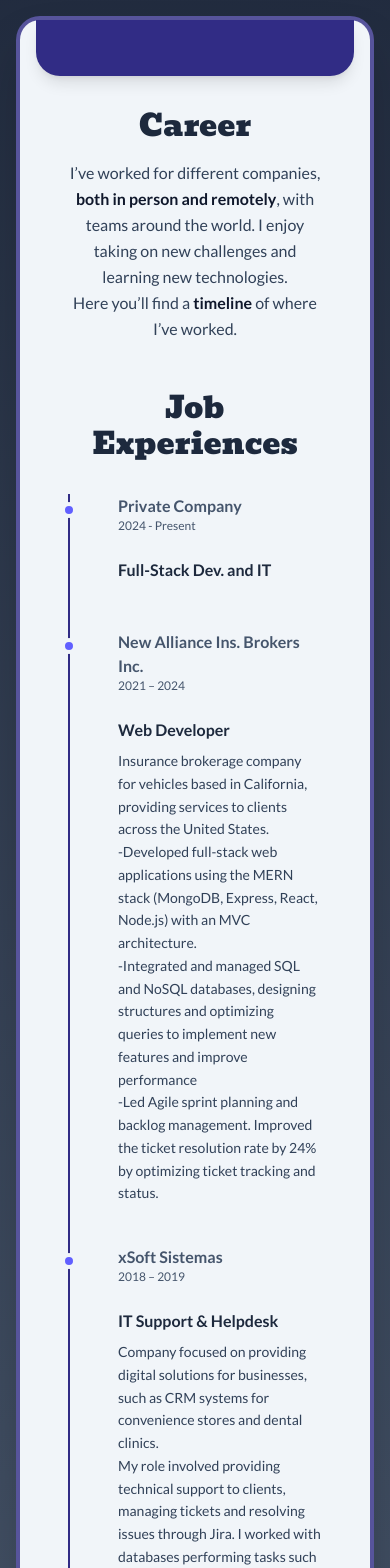
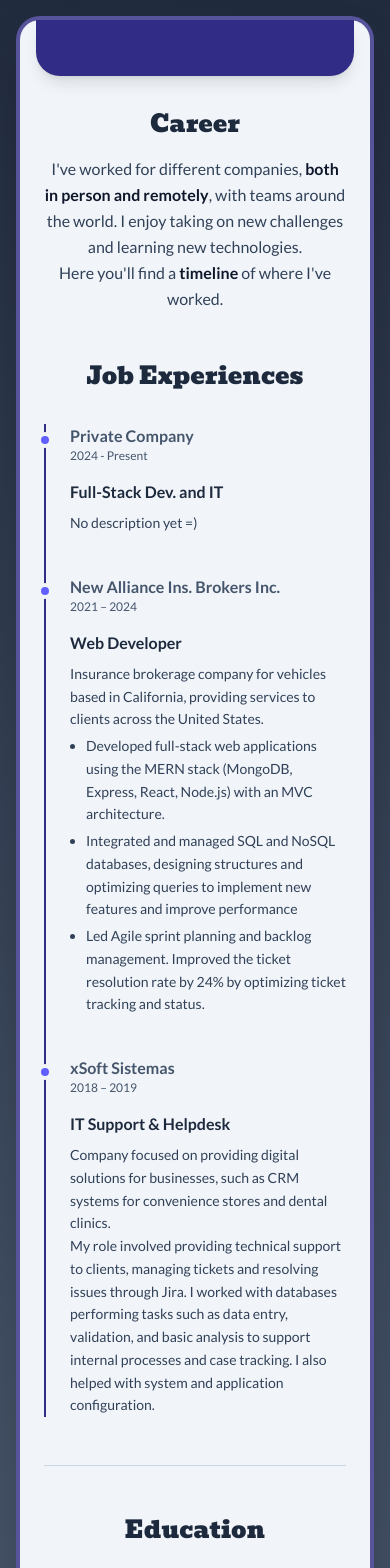
Before and after one commit to ndamatta/ndamatta, a Next.js app: page /career in a window 390 px wide. Shown: the top 1568 px of the page. Built offline with nearby package versions, Linux system fonts and the light colour scheme.

Commit message:
feat: incorporate badge component into career page, change styling for better reaiding

```diff
--- a/app/career/page.tsx
+++ b/app/career/page.tsx
@@ -14,40 +14,42 @@ export const metadata: Metadata = {
 export default function Career() {
   return (
     <CardContainer containerWidth="max-w-6xl">
-      <section className="flex-1 px-6 md:px-16 py-8 space-y-12">
+<section className="py-8 space-y-12 w-full">
         {/* Hero Section */}
         <div className="text-center max-w-2xl mx-auto">
-          <h1 className="text-3xl sm:text-3xl md:text-3xl font-bevan text-slate-800 mb-4">
+          <h1 className="text-2xl md:text-3xl font-bevan text-slate-800 mb-4">
             Career
           </h1>
           <p className="text-base sm:text-lg md:text-xl font-lato leading-relaxed mx-auto text-slate-700">
-            I’ve worked for different companies, <span className="font-semibold text-slate-900">both in person and remotely</span>, with teams around the world. I enjoy taking on new challenges and learning new technologies.
+            I've worked for different companies, <span className="font-semibold text-slate-900">both in person and remotely</span>, with teams around the world. I enjoy taking on new challenges and learning new technologies.
           </p>
           <p className="text-base sm:text-lg md:text-xl font-lato leading-relaxed mx-auto text-slate-700">
-            Here you’ll find a <span className="font-semibold text-slate-900">timeline</span> of where I’ve worked.
+            Here you'll find a <span className="font-semibold text-slate-900">timeline</span> of where I've worked.
           </p>
 
         </div>
 
         {/* Jobs */}
         <div>
-          <h2 className="text-3xl sm:text-3xl md:text-3xl font-bevan text-center mb-8 text-slate-800">
+          <h2 className="text-2xl md:text-3xl font-bevan text-center mb-8 text-slate-800">
             Job Experiences
           </h2>
 
-          <div className="relative pl-6 border-l-2 border-indigo-900">
+          <div className="relative pl-3 border-l-2 border-indigo-900">
             {jobsData.map((job, idx) => (
               <Job key={idx} {...job} />
             ))}
           </div>
         </div>
 
+        <hr className="border-slate-300" />
+
         <div>
-          <h2 className="text-3xl sm:text-3xl md:text-3xl font-bevan text-center mb-8 text-slate-800">
+          <h2 className="text-2xl md:text-3xl font-bevan text-center mb-8 text-slate-800">
             Education
           </h2>
 
-          <div className="relative pl-6 border-l-2 border-indigo-900">
+          <div className="relative pl-3 border-l-2 border-indigo-900">
             {educationData.map((education, idx) => (
               <Education key={idx} {...education} />
             ))}
--- /dev/null
+++ b/app/components/Badge.tsx
@@ -0,0 +1,11 @@
+type BadgeProps = {
+  label: string;
+};
+
+export default function Badge({ label }: BadgeProps) {
+  return (
+    <span className="text-xs font-lato px-2 py-0.5 rounded-full bg-indigo-100 text-indigo-900">
+      {label}
+    </span>
+  );
+}
--- a/app/components/Education.tsx
+++ b/app/components/Education.tsx
@@ -1,8 +1,11 @@
+import Badge from "./Badge";
+
 type Education = {
   institution: string;
   period: string;
   title: string;
   description: string;
+  tags: string[];
 };
 
 export default function Education({
@@ -10,28 +13,45 @@ export default function Education({
   period,
   title,
   description,
+  tags,
 }: Education) {
   return (
-    <div className="relative pl-6 mb-10 md:mb-8">
-      <div className="absolute -left-[2.05rem] top-2 w-4 h-4 rounded-full bg-indigo-500 border-4 border-slate-100"></div>
+    <div className="relative pl-3 mb-10 md:mb-8">
+      <div className="absolute -left-[21px] top-2 w-4 h-4 rounded-full bg-indigo-500 border-4 border-slate-100"></div>
 
-      <div className="grid grid-cols-1 md:grid-cols-4 gap-6">
+      <div className="grid grid-cols-1 md:grid-cols-4 gap-4">
         <div className="md:col-span-1">
-          <h2 className="font-lato font-bold text-base sm:text-md md:text-lg text-slate-600">
+          <h2 className="font-lato font-bold text-base md:text-lg text-slate-600">
             {institution}
           </h2>
           <p className="font-lato text-xs sm:text-sm md:text-base text-slate-600">
             {period}
           </p>
+          {tags.length > 0 && (
+            <div className="hidden md:flex flex-wrap gap-1 mt-2">
+              {tags.map((tag) => (
+                <Badge key={tag} label={tag} />
+              ))}
+            </div>
+          )}
         </div>
 
         <div className="md:col-span-3">
           <h3 className="font-lato font-semibold text-base sm:text-lg md:text-xl text-slate-800">
             {title}
           </h3>
-          <p className="mt-2 font-lato text-sm sm:text-base md:text-lg text-slate-700 leading-relaxed">
-            {description}
-          </p>
+          {tags.length > 0 && (
+            <div className="flex flex-wrap gap-1 mt-1 md:hidden">
+              {tags.map((tag) => (
+                <Badge key={tag} label={tag} />
+              ))}
+            </div>
+          )}
+          {description && (
+            <p className="mt-2 font-lato text-sm sm:text-base md:text-lg text-slate-700 leading-relaxed">
+              {description}
+            </p>
+          )}
         </div>
       </div>
     </div>
--- a/app/components/Job.tsx
+++ b/app/components/Job.tsx
@@ -1,35 +1,91 @@
+import Badge from "./Badge";
+
 type Job = {
   company: string;
   period: string;
   title: string;
   description: string;
+  tags: string[];
 };
 
-export default function Job({ company, period, title, description }: Job) {
+function parseDescription(desc: string) {
+  if (!desc) return null;
+
+  const lines = desc.split("\n");
+  const paragraphs: string[] = [];
+  const bullets: string[] = [];
+
+  for (const line of lines) {
+    const trimmed = line.trim();
+    if (trimmed.startsWith("-")) {
+      bullets.push(trimmed.slice(1).trim());
+    } else if (trimmed) {
+      paragraphs.push(trimmed);
+    }
+  }
+
+  return { paragraphs, bullets };
+}
+
+export default function Job({ company, period, title, description, tags }: Job) {
+  const parsed = parseDescription(description);
+
   return (
-    <div className="relative pl-6 mb-10 md:mb-8">
-      <div className="absolute -left-[2.05rem] top-2 w-4 h-4 rounded-full bg-indigo-500 border-4 border-slate-100"></div>
+    <div className="relative pl-3 mb-10 md:mb-8">
+      <div className="absolute -left-[21px] top-2 w-4 h-4 rounded-full bg-indigo-500 border-4 border-slate-100"></div>
 
-      <div className="grid grid-cols-1 md:grid-cols-4 gap-6">
+      <div className="grid grid-cols-1 md:grid-cols-4 gap-4">
         <div className="md:col-span-1">
-          <h2 className="font-lato font-bold text-base sm:text-md md:text-lg text-slate-600">
+          <h2 className="font-lato font-bold text-base md:text-lg text-slate-600">
             {company}
           </h2>
           <p className="font-lato text-xs sm:text-sm md:text-base text-slate-600">
             {period}
           </p>
+          {tags.length > 0 && (
+            <div className="hidden md:flex flex-wrap gap-1 mt-2">
+              {tags.map((tag) => (
+                <Badge key={tag} label={tag} />
+              ))}
+            </div>
+          )}
         </div>
 
         <div className="md:col-span-3">
           <h3 className="font-lato font-semibold text-base sm:text-lg md:text-xl text-slate-800">
             {title}
           </h3>
-          <p
-            className="mt-2 font-lato text-sm sm:text-base md:text-lg text-slate-700 leading-relaxed"
-            style={{ whiteSpace: "pre-line" }}
-          >
-            {description}
-          </p>
+          {tags.length > 0 && (
+            <div className="flex flex-wrap gap-1 mt-1 md:hidden">
+              {tags.map((tag) => (
+                <Badge key={tag} label={tag} />
+              ))}
+            </div>
+          )}
+          {parsed && (
+            <div className="mt-2">
+              {parsed.paragraphs.map((p, i) => (
+                <p
+                  key={i}
+                  className="font-lato text-sm sm:text-base md:text-lg text-slate-700 leading-relaxed"
+                >
+                  {p}
+                </p>
+              ))}
+              {parsed.bullets.length > 0 && (
+                <ul className="list-disc ml-4 space-y-1 mt-1">
+                  {parsed.bullets.map((b, i) => (
+                    <li
+                      key={i}
+                      className="font-lato text-sm sm:text-base md:text-lg text-slate-700 leading-relaxed"
+                    >
+                      {b}
+                    </li>
+                  ))}
+                </ul>
+              )}
+            </div>
+          )}
         </div>
       </div>
     </div>
--- a/app/components/Project.tsx
+++ b/app/components/Project.tsx
@@ -1,5 +1,6 @@
 import Link from "next/link";
 import Image from "next/image";
+import Badge from "./Badge";
 
 type Project = {
   title: string;
@@ -35,9 +36,7 @@ export default function Project({
 
       <div className="flex flex-wrap gap-1 mb-2">
         {technologies.map((tech) => (
-          <span key={tech} className="text-xs font-lato px-2 py-0.5 rounded-full bg-indigo-100 text-indigo-900">
-            {tech}
-          </span>
+          <Badge key={tech} label={tech} />
         ))}
       </div>
 
--- a/data/EducationData.json
+++ b/data/EducationData.json
@@ -3,18 +3,21 @@
     "institution": "Brigham Young University–Idaho",
     "period": "2025 – Expected Jun 2026",
     "title": "B.S. – Software Development",
+    "tags": [],
     "description": "Currently completing a Bachelor's degree in Software Development (online and asynchronous), with a focus on web development and software engineering. I work on programming projects both individually and in teams, collaborating remotely."
   },
   {
     "institution": "Brigham Young University–Idaho",
     "period": "2022 – 2025",
     "title": "A.A.S – Software Development",
+    "tags": [],
     "description": "Associate degree focused on programming, web development, databases, and software design."
   },
   {
     "institution": "BYU–Pathway Connect",
     "period": "2021 – 2022",
     "title": "University Preparation Program",
+    "tags": [],
     "description": "Preparation program for admission to Brigham Young University–Idaho."
   }
 ]
--- a/data/JobData.json
+++ b/data/JobData.json
@@ -3,18 +3,21 @@
     "company": "Private Company",
     "period": "2024 - Present",
     "title": "Full-Stack Dev. and IT",
-    "description": ""
+    "description": "No description yet =)",
+    "tags": []
   },
   {
     "company": "New Alliance Ins. Brokers Inc.",
     "period": "2021 – 2024",
     "title": "Web Developer",
+    "tags": [],
     "description": "Insurance brokerage company for vehicles based in California, providing services to clients across the United States.\n-Developed full-stack web applications using the MERN stack (MongoDB, Express, React, Node.js) with an MVC architecture.\n-Integrated and managed SQL and NoSQL databases, designing structures and optimizing queries to implement new features and improve performance\n-Led Agile sprint planning and backlog management. Improved the ticket resolution rate by 24% by optimizing ticket tracking and status."
   },
   {
     "company": "xSoft Sistemas",
     "period": "2018 – 2019",
     "title": "IT Support & Helpdesk",
+    "tags": [],
     "description": "Company focused on providing digital solutions for businesses, such as CRM systems for convenience stores and dental clinics.\nMy role involved providing technical support to clients, managing tickets and resolving issues through Jira. I worked with databases performing tasks such as data entry, validation, and basic analysis to support internal processes and case tracking. I also helped with system and application configuration."
   }
 ]
```
